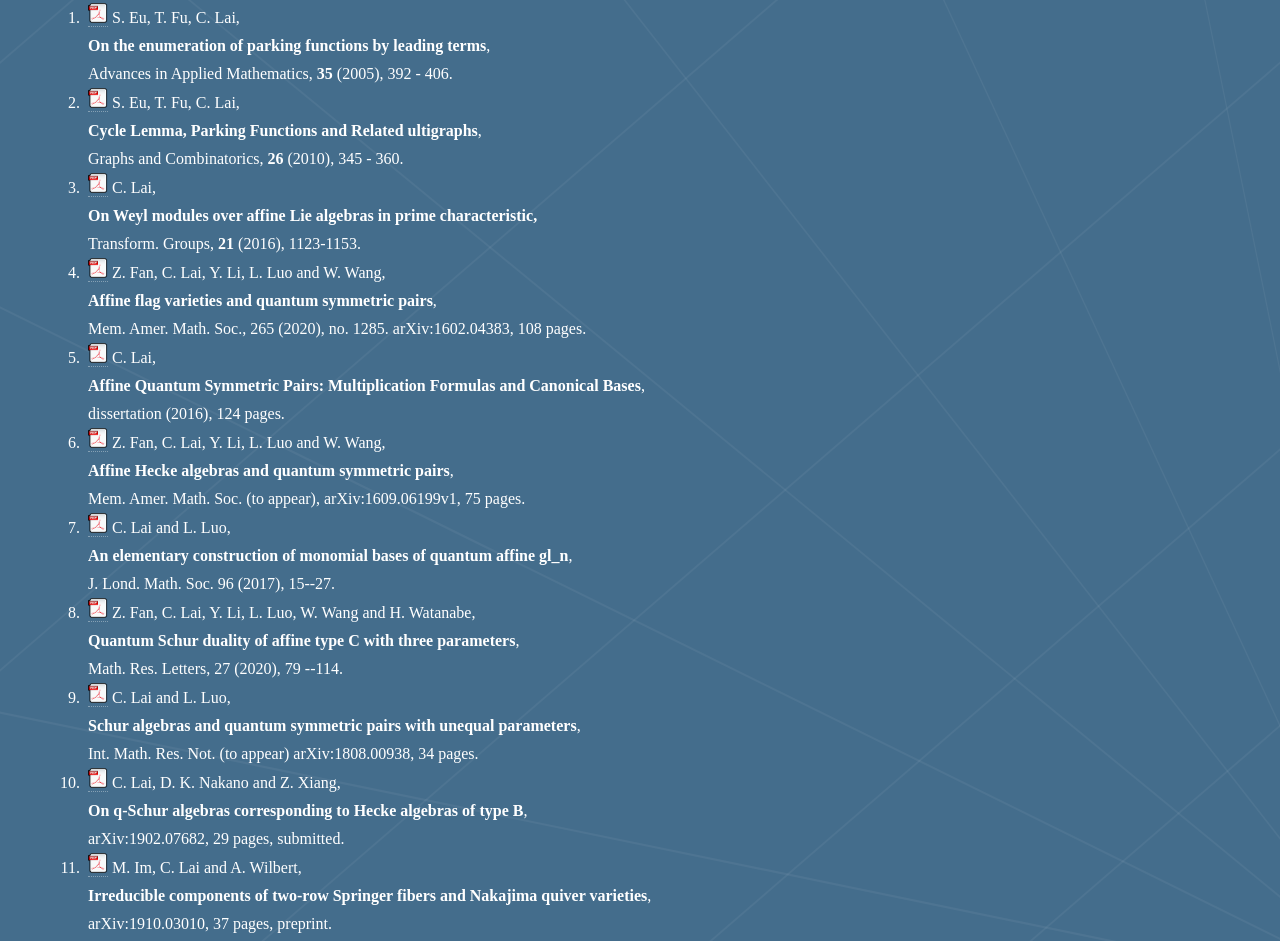
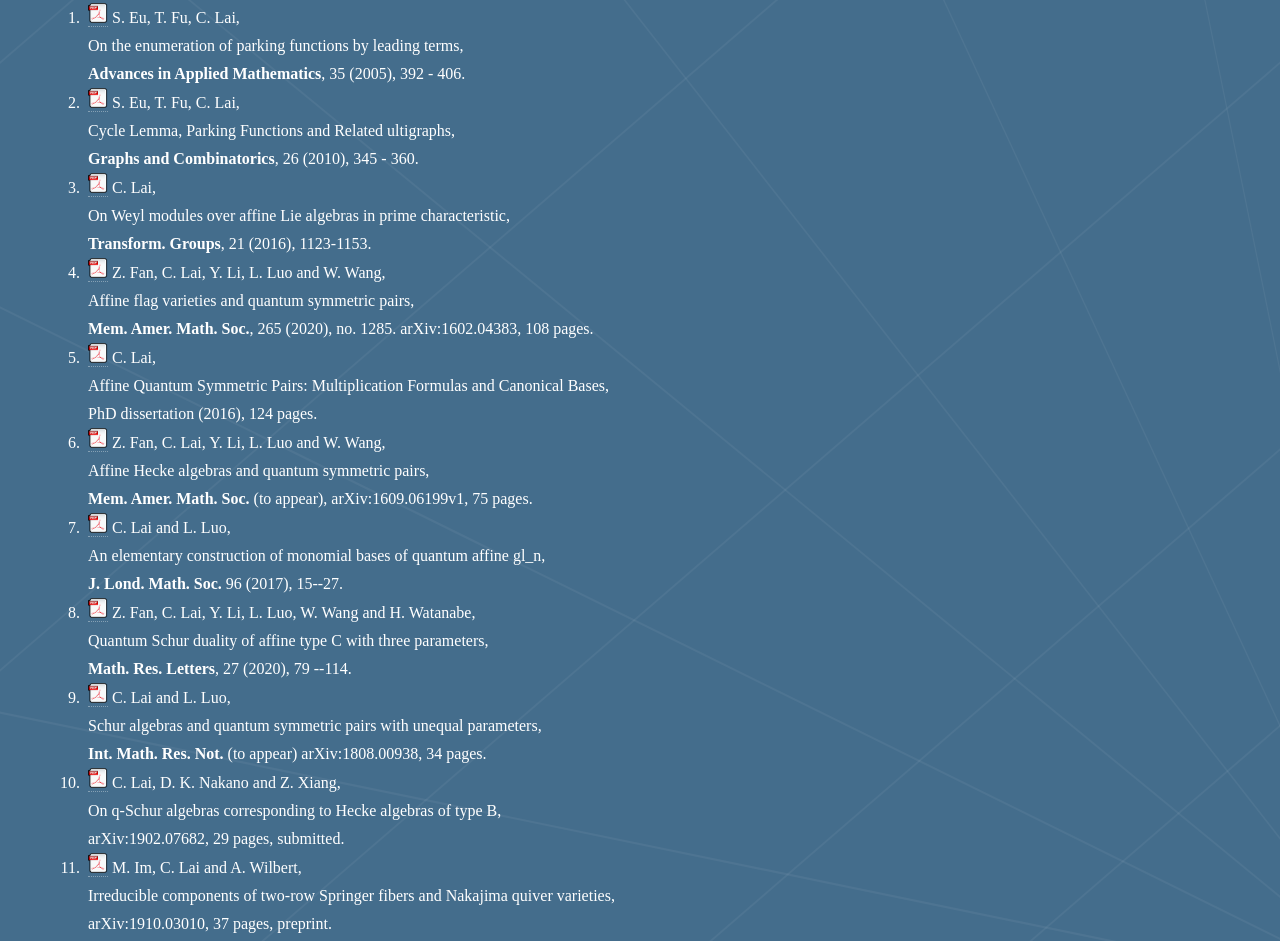
Before and after one commit to cj-lai/cj-lai.github.io, a plain HTML site: page index.html in a window 1280 px wide. Shown: the part 4701-5642 px from the top of the page. Drawn offline with Linux system fonts and the light colour scheme.

Commit message:
Update index.html

```diff
--- a/index.html
+++ b/index.html
@@ -405,90 +405,90 @@ Nov 2010, Seminar, Algorithms on parking functions and related multigraphs, Nati
 <!-- Publication -->
 					<section id="publications" class="wrapper style2 fade-up">
 						<div class="inner">
-							<h2o>Publications</h2o>
+							<h2o>Publications</h2o><br/>
 								<ol class="styCont">
 	<li><a target="_blank" href="http://www.sciencedirect.com/science/article/pii/S0196885805000515">
 	    <img src="img/pdf.png" width="20px" height="20px" class="noborder" ></a>
-	    S. Eu, T. Fu, C. Lai, <strong><br />
-	    On the enumeration of parking functions by leading terms</strong>, <br />
-	    Advances in Applied Mathematics,
-	    <strong>35</strong> (2005), 392 - 406.
+	    S. Eu, T. Fu, C. Lai, <br />
+	    On the enumeration of parking functions by leading terms, <br />
+	    <strong>Advances in Applied Mathematics</strong>,
+	    35 (2005), 392 - 406.
 	</li>
 
 	<li><a target="_blank" href="http://link.springer.com/article/10.1007/s00373-010-0921-1">
 	    <img src="img/pdf.png" width="20px" height="20px" class="noborder" ></a>
-	    S. Eu, T. Fu, C. Lai, <strong><br />
-	    Cycle Lemma, Parking Functions and Related ultigraphs</strong>, <br />
-	    Graphs and Combinatorics,
-        <strong>26</strong> (2010), 345 - 360.</li>
+	    S. Eu, T. Fu, C. Lai, <br />
+	    Cycle Lemma, Parking Functions and Related ultigraphs, <br />
+	    <strong>Graphs and Combinatorics</strong>,
+        26 (2010), 345 - 360.</li>
 
 	<li><a target="_blank" href="https://link.springer.com/article/10.1007/s00031-016-9382-9">
 	    <img src="img/pdf.png" width="20px" height="20px" class="noborder" ></a>
-	    C. Lai, <strong><br />
-	    On Weyl modules over affine Lie algebras in prime characteristic,</strong> <br />
-	    Transform. Groups, <strong>21</strong> (2016), 1123-1153.
+	    C. Lai, <br />
+	    On Weyl modules over affine Lie algebras in prime characteristic, <br />
+	    <strong>Transform. Groups</strong>, 21 (2016), 1123-1153.
 	</li>
 
 	<li><a target="_blank" href="https://www.ams.org/books/memo/1285/">
 	    <img src="img/pdf.png" width="20px" height="20px" class="noborder" ></a>
-	    Z. Fan, C. Lai, Y. Li, L. Luo and W. Wang, <strong> <br />
-	    Affine flag varieties and quantum symmetric pairs</strong>, <br />
-	    Mem. Amer. Math. Soc., 265 (2020), no. 1285.
+	    Z. Fan, C. Lai, Y. Li, L. Luo and W. Wang,  <br />
+	    Affine flag varieties and quantum symmetric pairs, <br />
+	    <strong>Mem. Amer. Math. Soc.</strong>, 265 (2020), no. 1285.
 		arXiv:1602.04383, 108 pages.
 	</li>
 
 	<li><a target="_blank" href="http://libra.virginia.edu/catalog/libra-oa:11253">
 	    <img src="img/pdf.png" width="20px" height="20px" class="noborder"></a>
-	    C. Lai, <strong> <br />
-	    Affine Quantum Symmetric Pairs: Multiplication Formulas and Canonical Bases</strong>, <br />
-	    dissertation (2016), 124 pages.
+	    C. Lai, <br />
+	    Affine Quantum Symmetric Pairs: Multiplication Formulas and Canonical Bases, <br />
+	    PhD dissertation (2016), 124 pages.
 	</li>
 
 	<li><a target="_blank" href="http://arxiv.org/abs/1609.06199">
 	    <img src="img/pdf.png" width="20px" height="20px" class="noborder" ></a>
 	    Z. Fan, C. Lai, Y. Li, L. Luo and W. Wang,
-  	    <strong> <br />
-	    Affine Hecke algebras and quantum symmetric pairs</strong>,
+  	    <br />
+	    Affine Hecke algebras and quantum symmetric pairs,
 	    <br />
-	    Mem. Amer. Math. Soc. (to appear),
+	    <strong>Mem. Amer. Math. Soc.</strong> (to appear),
 		arXiv:1609.06199v1, 75 pages.
 	</li>
 
 	<li><a target="_blank" href="http://arxiv.org/abs/1506.07263">
 	    <img src="img/pdf.png" width="20px" height="20px" class="noborder" ></a>
-	    C. Lai and L. Luo, <strong><br />
-	    An elementary construction of monomial bases of quantum affine gl_n</strong>, <br />
-	    J. Lond. Math. Soc. 96 (2017), 15--27.
+	    C. Lai and L. Luo, <br />
+	    An elementary construction of monomial bases of quantum affine gl_n, <br />
+	    <strong>J. Lond. Math. Soc.</strong> 96 (2017), 15--27.
 	</li>
 
 	<li><a target="_blank" href="http://arxiv.org/abs/1609.06199">
 	    <img src="img/pdf.png" width="20px" height="20px" class="noborder" ></a>
 	    Z. Fan, C. Lai, Y. Li, L. Luo, W. Wang and H. Watanabe,
-  	    <strong> <br />
-	    Quantum Schur duality of affine type C with three parameters</strong>,
+  	     <br />
+	    Quantum Schur duality of affine type C with three parameters,
 	    <br />
-		Math. Res. Letters, 27 (2020), 79 --114.
+		<strong>Math. Res. Letters</strong>, 27 (2020), 79 --114.
 	</li>
 
 	<li><a target="_blank" href="http://arxiv.org/abs/1808.00938">
 	    <img src="img/pdf.png" width="20px" height="20px" class="noborder" ></a>
-	    C. Lai and L. Luo, <strong><br />
-	    Schur algebras and quantum symmetric pairs with unequal parameters</strong>, <br />
-	    Int. Math. Res. Not. (to appear)
+	    C. Lai and L. Luo, <br />
+	    Schur algebras and quantum symmetric pairs with unequal parameters, <br />
+	    <strong>Int. Math. Res. Not.</strong> (to appear)
 		arXiv:1808.00938, 34 pages.
 	</li>
 
 	<li><a target="_blank" href="http://arxiv.org/abs/1902.07682">
 	    <img src="img/pdf.png" width="20px" height="20px" class="noborder" ></a>
-	    C. Lai, D. K. Nakano and Z. Xiang, <strong><br />
-	    On q-Schur algebras corresponding to Hecke algebras of type B</strong>, <br />
+	    C. Lai, D. K. Nakano and Z. Xiang, <br />
+	    On q-Schur algebras corresponding to Hecke algebras of type B, <br />
 		arXiv:1902.07682, 29 pages, submitted.
 	</li>
 
 	<li><a target="_blank" href="http://arxiv.org/abs/1902.07682">
 	    <img src="img/pdf.png" width="20px" height="20px" class="noborder" ></a>
-	    M. Im, C. Lai and A. Wilbert, <strong><br />
-	    Irreducible components of two-row Springer fibers and Nakajima quiver varieties</strong>, <br />
+	    M. Im, C. Lai and A. Wilbert, <br />
+	    Irreducible components of two-row Springer fibers and Nakajima quiver varieties, <br />
 		arXiv:1910.03010, 37 pages, preprint.
 	</li>
 	</ol>
@@ -546,7 +546,7 @@ Fall 2013, Applied Calculus I (MATH 1210-005)
 <!-- Resources -->
 <section id="resources" class="wrapper style2 fullscreen fade-up">
     <div class="inner">
-        <h2o>Resources</h2o>
+        <h2o>Resources</h2o><br/>
 	<ol class="styCont">
 		  <li>AMS's
 		  <a target="_blank" href="http://www.ams.org/mathscinet/">
```
